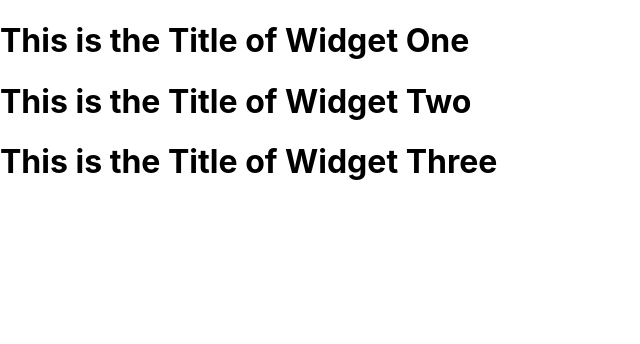
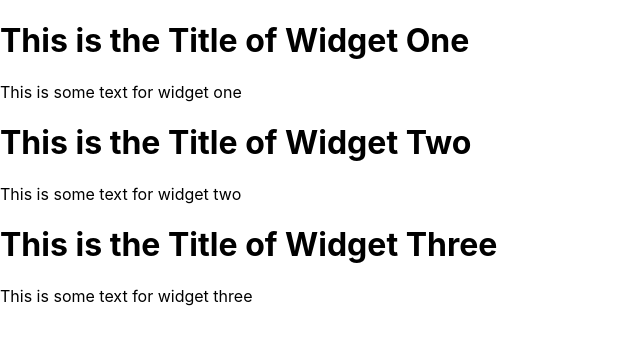
Before and after one commit to rajsandhu/dashboard-one, a React (Create React App) app: page / in a window 1280 px wide. Shown: the top 344 px of the page, without its empty margins (0-640 px from the left). Built offline with nearby package versions, Linux system fonts and the light colour scheme.

Commit message:
added identical text functional components to the widgets

```diff
--- a/src/widgets/WidgetOne.js
+++ b/src/widgets/WidgetOne.js
@@ -8,10 +8,21 @@ const WidgetTitle = () => {
     )
 }
 
+const WidgetText = () => {
+    return (
+        <div className="text">
+            This is some text for widget one
+        </div>
+    )
+}
+
 class WidgetOne extends Component {
     render() {
         return (
-            <WidgetTitle />
+            <>
+                <WidgetTitle />
+                <WidgetText />
+                </>
         )
     }
 }
--- a/src/widgets/WidgetThree.js
+++ b/src/widgets/WidgetThree.js
@@ -1,4 +1,5 @@
 import React, {Component} from 'react'
+import WidgetTwo from "./WidgetTwo";
 
 const WidgetTitle = () => {
     return (
@@ -8,10 +9,21 @@ const WidgetTitle = () => {
     )
 }
 
+const WidgetText = () => {
+    return (
+        <div className="text">
+            This is some text for widget three
+        </div>
+    )
+}
+
 class WidgetThree extends Component {
     render() {
         return (
-            <WidgetTitle />
+            <>
+                <WidgetTitle />
+                <WidgetText />
+            </>
         )
     }
 }
--- a/src/widgets/WidgetTwo.js
+++ b/src/widgets/WidgetTwo.js
@@ -8,10 +8,21 @@ const WidgetTitle = () => {
     )
 }
 
+const WidgetText = () => {
+    return (
+        <div className="text">
+            This is some text for widget two
+        </div>
+    )
+}
+
 class WidgetTwo extends Component {
     render() {
         return (
-            <WidgetTitle />
+            <>
+                <WidgetTitle />
+                <WidgetText />
+            </>
         )
     }
 }
```
